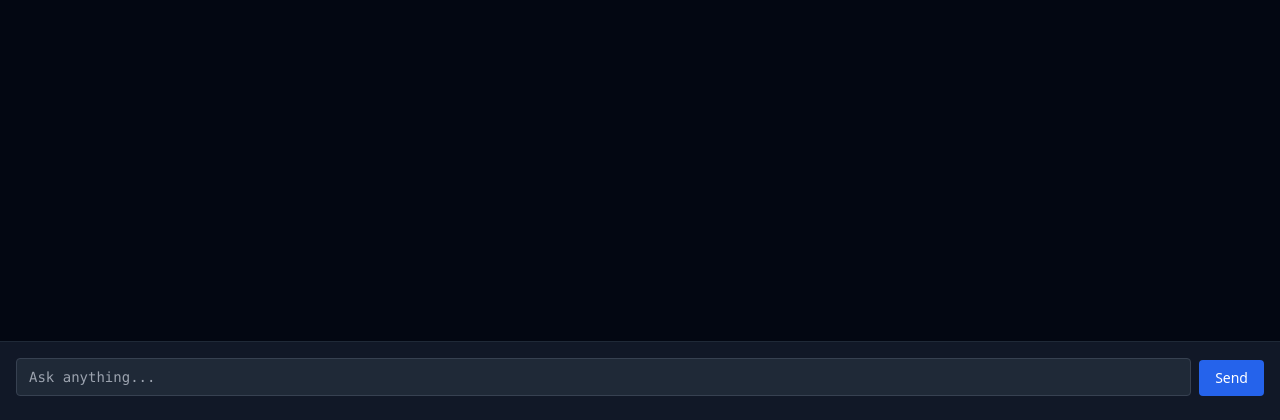
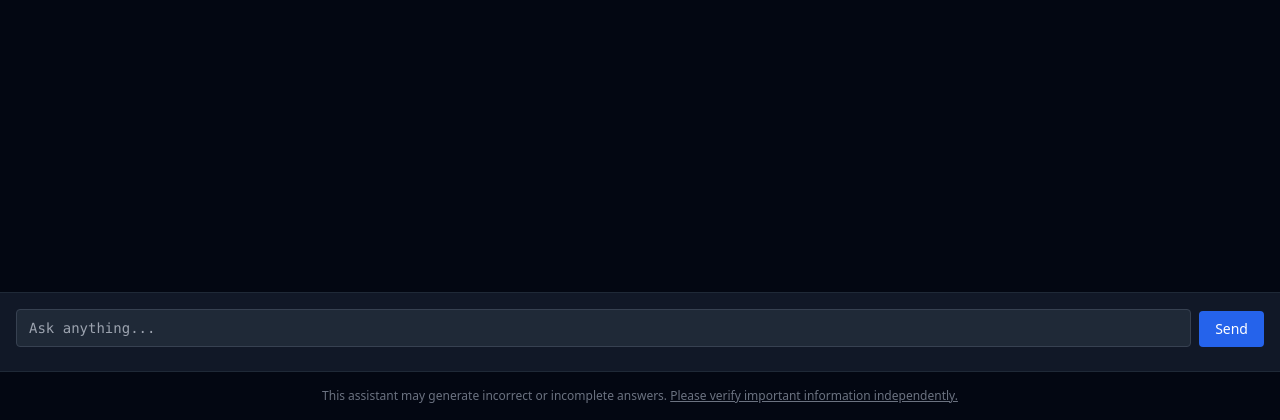
Before and after one commit to PuvaanRaaj/local-chatbot, a Flask app: page /chat.html in a window 1280 px wide. Shown: the part 380-800 px from the top of the page. Run offline with Flask 3, Linux system fonts and the light colour scheme; data that the repository does not hold is empty; some libraries are stand-ins or nearby versions.

Commit message:
update chat.html

```diff
--- a/templates/chat.html
+++ b/templates/chat.html
@@ -72,9 +72,11 @@
 
   <form id="reviewForm" class="bg-gray-900 border-t border-gray-800 p-4">
     <div class="flex items-end gap-2">
-      <textarea id="prompt" placeholder="Paste code for review..." rows="1"
-        class="flex-1 resize-none bg-gray-800 text-white border border-gray-700 rounded px-3 py-2 text-sm font-mono focus:outline-none"
-        onkeydown="if (event.key === 'Enter' && !event.shiftKey) { event.preventDefault(); form.dispatchEvent(new SubmitEvent('submit', { cancelable: true, bubbles: true })); }"
+      <textarea
+        id="prompt"
+        placeholder="Paste code for review..."
+        rows="1"
+        class="flex-1 resize-none bg-gray-800 text-white border border-gray-700 rounded px-3 py-2 text-sm font-mono focus:outline-none max-h-48 overflow-y-auto transition-all"
       ></textarea>
       <button type="submit" class="bg-blue-600 hover:bg-blue-700 text-white px-4 py-2 rounded text-sm">Send</button>
     </div>
@@ -132,10 +134,8 @@
     async function loadModels() {
       const res = await fetch('/models');
       const data = await res.json();
-    modelSelect.innerHTML = ''; // clear old options
-
+      modelSelect.innerHTML = '';
       const models = data.data || [];
-
       models.forEach((m, idx) => {
         const opt = document.createElement('option');
         opt.value = m.id;
@@ -144,7 +144,6 @@
         modelSelect.appendChild(opt);
       });
     }
-
 
     function countTokens(str) {
       return str.split(/\s+/).length;
@@ -225,15 +224,14 @@
       chatHistory.push({ role: "user", content: prompt });
       updateTokenCount();
       promptBox.value = "";
+      promptBox.style.height = "auto";
       filePreview.innerHTML = "";
       const bubble = addMessage("assistant", "▍");
       try {
         const res = await fetch(modeMap[currentMode].endpoint, {
           method: "POST",
           headers: { "Content-Type": "application/json" },
-        //   body: JSON.stringify({ messages: chatHistory, model, format })
           body: JSON.stringify({ prompt, model, format })
-
         });
         const contentType = res.headers.get("Content-Type");
         const output = contentType.includes("application/json") ? await res.json() : await res.text();
@@ -247,10 +245,29 @@
       }
     });
 
+    //Auto-expand textarea like ChatGPT
+    promptBox.addEventListener("input", () => {
+      promptBox.style.height = "auto";
+      promptBox.style.height = Math.min(promptBox.scrollHeight, 300) + "px";
+    });
+
+    //Submit on Enter, newline on Shift+Enter
+    promptBox.addEventListener("keydown", (event) => {
+      if (event.key === "Enter" && !event.shiftKey) {
+        event.preventDefault();
+        form.dispatchEvent(new SubmitEvent("submit", { cancelable: true, bubbles: true }));
+      }
+    });
+
     document.addEventListener("DOMContentLoaded", () => {
       loadModels();
       applyMode(currentMode);
     });
   </script>
+
+  <div class="text-center text-xs text-gray-500 p-4 border-t border-gray-800">
+  This assistant may generate incorrect or incomplete answers. <span class="underline hover:text-gray-300">Please verify important information independently.</span>
+</div>
+
 </body>
 </html>
```
Lines whose indentation alone changed are shown as unchanged.
